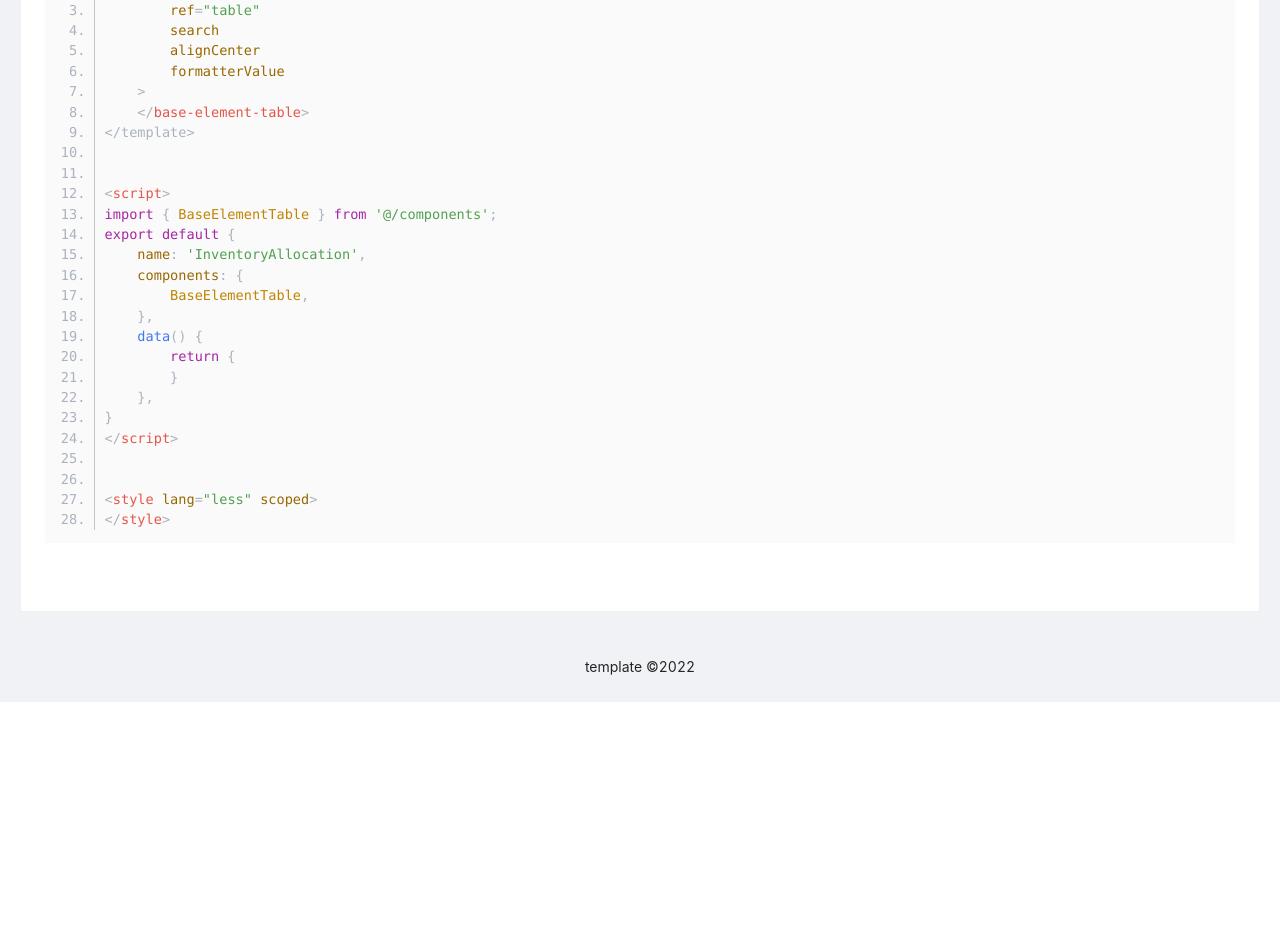
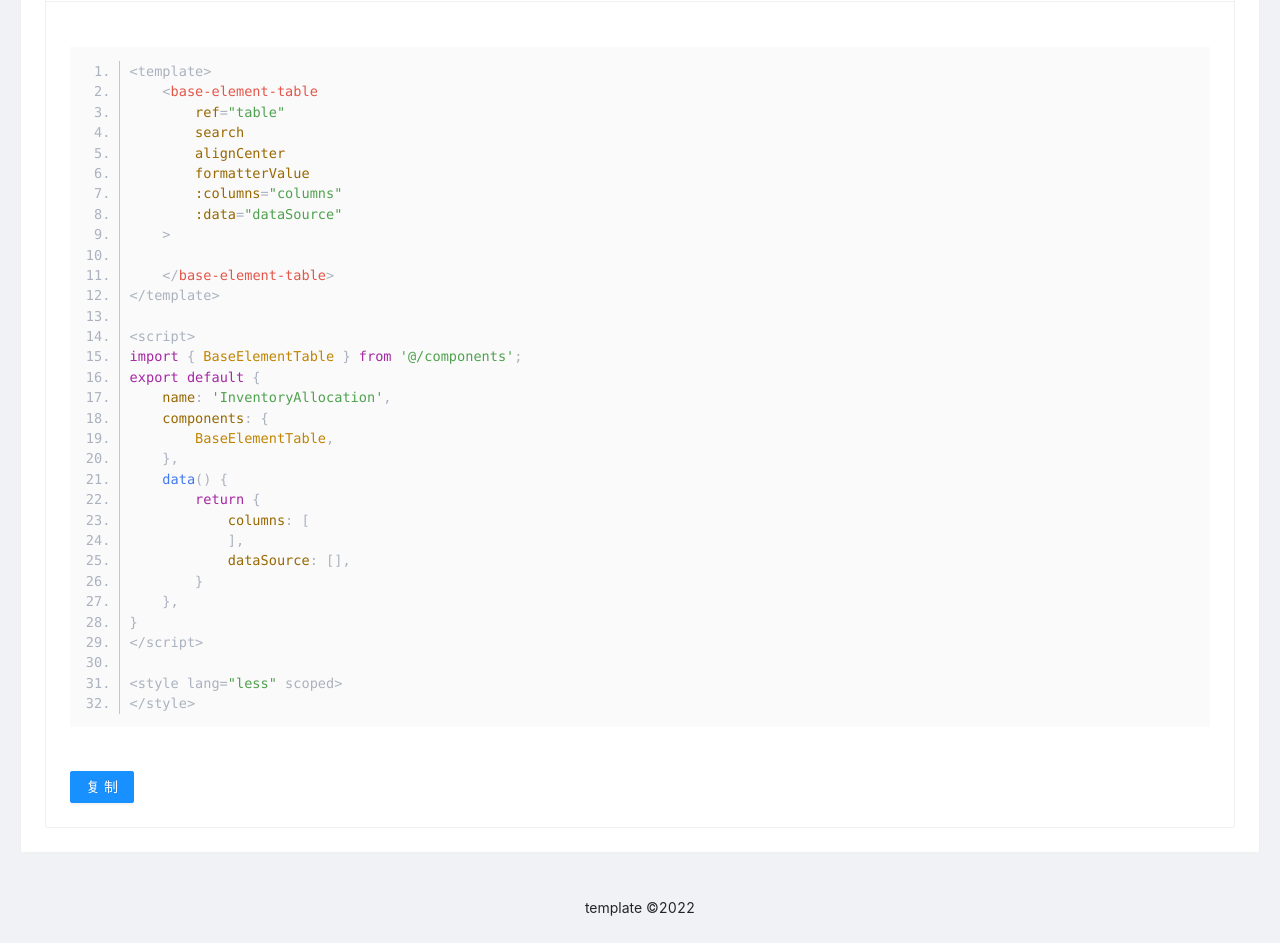
Before and after one commit to LCJ-MinYa/template, a Vue app: page /#/supplyChainBaseElementTable in a window 1280 px wide. Shown: the part 620-1563 px from the top of the page. Before the commit the page ends 1322 px from the top, so only its background shows below. Built offline with nearby package versions, Linux system fonts and the light colour scheme.

Commit message:
复制code功能

```diff
--- a/package.json
+++ b/package.json
@@ -10,6 +10,7 @@
     "dependencies": {
         "@highlightjs/vue-plugin": "^2.1.0",
         "ant-design-vue": "^3.1.1",
+        "clipboard": "^2.0.10",
         "core-js": "^3.6.5",
         "highlight.js": "^11.5.1",
         "vue": "^3.0.0",
--- a/src/plugins/baseDirective.ts
+++ b/src/plugins/baseDirective.ts
@@ -1,12 +1,13 @@
 /*
  * @Author: LiChaoJun
  * @Date: 2022-04-25 09:37:22
- * @LastEditTime: 2022-04-25 10:24:18
+ * @LastEditTime: 2022-04-27 17:05:52
  * @LastEditors: LiChaoJun
  * @Description: 全局公用vue指令注册
  */
 import { App as Application } from 'vue';
 import hljs from 'highlight.js';
+import { codeNewLineReplaceLogo } from '@/utils/util';
 
 const BaseDirective = {
     install(app: Application): void {
@@ -16,7 +17,7 @@ const BaseDirective = {
             blocks.forEach((block: any) => {
                 hljs.highlightElement(block);
                 // 从这开始是设置行号
-                block.innerHTML = `<ol><li>${block.innerHTML.replace(/\n/g, `</li><li class="line">`)}</li></ol>`;
+                block.innerHTML = `<ol><li>${codeNewLineReplaceLogo(block.innerHTML.replace(/\n/g, `</li><li class="line">`), '&#10;')}</li></ol>`;
             });
         });
     },
--- /dev/null
+++ b/src/utils/dictionary.ts
@@ -0,0 +1,11 @@
+/*
+ * @Author: LiChaoJun
+ * @Date: 2022-04-27 14:59:11
+ * @LastEditTime: 2022-04-27 15:02:23
+ * @LastEditors: LiChaoJun
+ * @Description: 字典枚举
+ */
+
+const CODE_NEW_LINE_REPLACE_LOGO = '##br##';
+
+export { CODE_NEW_LINE_REPLACE_LOGO };
--- a/src/utils/util.ts
+++ b/src/utils/util.ts
@@ -1,14 +1,17 @@
 /*
  * @Author: LiChaoJun
  * @Date: 2022-04-25 10:19:51
- * @LastEditTime: 2022-04-26 17:58:43
+ * @LastEditTime: 2022-04-27 17:06:54
  * @LastEditors: LiChaoJun
  * @Description: util封装函数
  */
+import { CODE_NEW_LINE_REPLACE_LOGO } from '@/utils/dictionary';
 
 export function replaceEmptyLine(str: string): string {
-    return str
-        .replace(/(\n[\s\t]*\r*\n)/g, '\n')
-        .replace(/^[\n\r\n\t]*|[\n\r\n\t]*$/g, '')
-        .replace(/##/g, `\n`);
+    return str.replace(/(\n[\s\t]*\r*\n)/g, '\n').replace(/^[\n\r\n\t]*|[\n\r\n\t]*$/g, '');
 }
+
+export function codeNewLineReplaceLogo(str: string, replaceStr?: string): string {
+    const reg = new RegExp(CODE_NEW_LINE_REPLACE_LOGO, 'g');
+    return str.replace(reg, replaceStr ? replaceStr : '');
+}
--- a/src/views/supplyChain/baseElementTable/columnsForm.ts
+++ b/src/views/supplyChain/baseElementTable/columnsForm.ts
@@ -1,7 +1,7 @@
 /*
  * @Author: LiChaoJun
  * @Date: 2022-04-26 17:24:49
- * @LastEditTime: 2022-04-26 17:34:10
+ * @LastEditTime: 2022-04-27 16:54:58
  * @LastEditors: LiChaoJun
  * @Description: Columns配置
  */
@@ -9,7 +9,7 @@ import { ref, reactive } from 'vue';
 import { ColumnsForm } from '../index';
 import { baseRules } from '@/utils/rule';
 
-export default function columnsForm() {
+export default function columnsForm(): anyObjectType {
     const columnsRef = ref();
 
     const columnsFormState = reactive<ColumnsForm>({
@@ -24,14 +24,13 @@ export default function columnsForm() {
         width: [baseRules.required('表格宽度'), baseRules.nums()],
     });
 
-    const columns: Array<ColumnsForm> = [];
+    const columns: Array<ColumnsForm> = reactive([]);
 
     const addColumns = (): void => {
         columnsRef.value
             .validate()
             .then((result: ColumnsForm) => {
                 columns.push(result);
-                console.log(columns);
             })
             .catch(() => console.log('error'));
     };
--- a/src/views/supplyChain/baseElementTable/index.vue
+++ b/src/views/supplyChain/baseElementTable/index.vue
@@ -1,7 +1,7 @@
 <!--
  * @Author: LiChaoJun
  * @Date: 2022-04-18 11:13:31
- * @LastEditTime: 2022-04-26 17:31:14
+ * @LastEditTime: 2022-04-27 16:58:05
  * @LastEditors: LiChaoJun
  * @Description: baseElementTable模板
 -->
@@ -46,7 +46,7 @@
             </a-form>
         </a-card>
 
-        <a-card title="columns配置">
+        <a-card title="columns配置" class="margin-bottom-20">
             <a-form
                 ref="columnsRef"
                 name="columnsForm"
@@ -81,9 +81,17 @@
                 </a-space>
             </a-row>
         </a-card>
-        <pre v-highlight>
-            <code class="javascript">{{ code }}</code>
-        </pre>
+
+        <a-card title="代码展现">
+            <pre v-highlight>
+                <code class="javascript">{{ code }}</code>
+            </pre>
+            <a-row justify="start">
+                <a-space>
+                    <a-button class="copy" type="primary" @click="copyCode">复制</a-button>
+                </a-space>
+            </a-row>
+        </a-card>
     </a-card>
 </template>
 
@@ -92,10 +100,27 @@ import { computed, ComputedRef } from 'vue';
 import { baseElementTableString } from '../index';
 import { basicFormState, basicFormRules } from './basicForm';
 import columnsForm from './columnsForm';
+import clipboardJS from 'clipboard';
+import { message } from 'ant-design-vue';
+import { codeNewLineReplaceLogo } from '@/utils/util';
 
 const { columnsRef, columnsFormState, columnsFormRules, columns, addColumns, resetColumns } = columnsForm();
 
 const code: ComputedRef = computed(() => {
     return baseElementTableString(basicFormState, columns);
 });
+
+const copyCode = () => {
+    const clipboard = new clipboardJS('.copy', {
+        text: () => codeNewLineReplaceLogo(code.value),
+    });
+    clipboard.on('success', () => {
+        clipboard.destroy();
+        message.success('复制成功');
+    });
+    clipboard.on('error', () => {
+        clipboard.destroy();
+        message.error('复制失败');
+    });
+};
 </script>
--- a/src/views/supplyChain/index.ts
+++ b/src/views/supplyChain/index.ts
@@ -1,11 +1,12 @@
 /*
  * @Author: LiChaoJun
  * @Date: 2022-04-20 17:38:17
- * @LastEditTime: 2022-04-26 18:02:07
+ * @LastEditTime: 2022-04-27 15:50:51
  * @LastEditors: LiChaoJun
  * @Description: 模板string
  */
 import { replaceEmptyLine } from '@/utils/util';
+import { CODE_NEW_LINE_REPLACE_LOGO } from '@/utils/dictionary';
 interface BasicForm {
     ref?: string;
     search?: boolean;
@@ -21,7 +22,6 @@ interface ColumnsForm extends anyObjectType {
 }
 
 const baseElementTableString = (basicForm: BasicForm, columns: Array<ColumnsForm>): string => {
-    console.log(columns);
     const { ref, search, formatterValue, alignCenter, showSerialNumber } = basicForm;
     const str = `\
 <template>
@@ -31,11 +31,13 @@ const baseElementTableString = (basicForm: BasicForm, columns: Array<ColumnsForm
         ${alignCenter ? 'alignCenter' : ''}
         ${formatterValue ? 'formatterValue' : ''}
         ${showSerialNumber ? 'showSerialNumber' : ''}
+        :columns="columns"
+        :data="dataSource"
     >
-
+${CODE_NEW_LINE_REPLACE_LOGO}
     </base-element-table>
 </template>
-##
+${CODE_NEW_LINE_REPLACE_LOGO}
 <script>
 import { BaseElementTable } from '@/components';
 export default {
@@ -45,12 +47,22 @@ export default {
     },
     data() {
         return {
-
+            columns: [
+                ${columns.map((item) => {
+                    return `
+                {
+                    label: '${item.label}',
+                    prop: '${item.prop}',
+                    width: '${item.width}',
+                }`;
+                })}
+            ],
+            dataSource: [],
         }
     },
 }
 </script>
-##
+${CODE_NEW_LINE_REPLACE_LOGO}
 <style lang="less" scoped>
 </style>
 `;
```
Also changed, not shown: 14 other files (tests, documents, lock files or other folders). Lines whose indentation alone changed are shown as unchanged.
